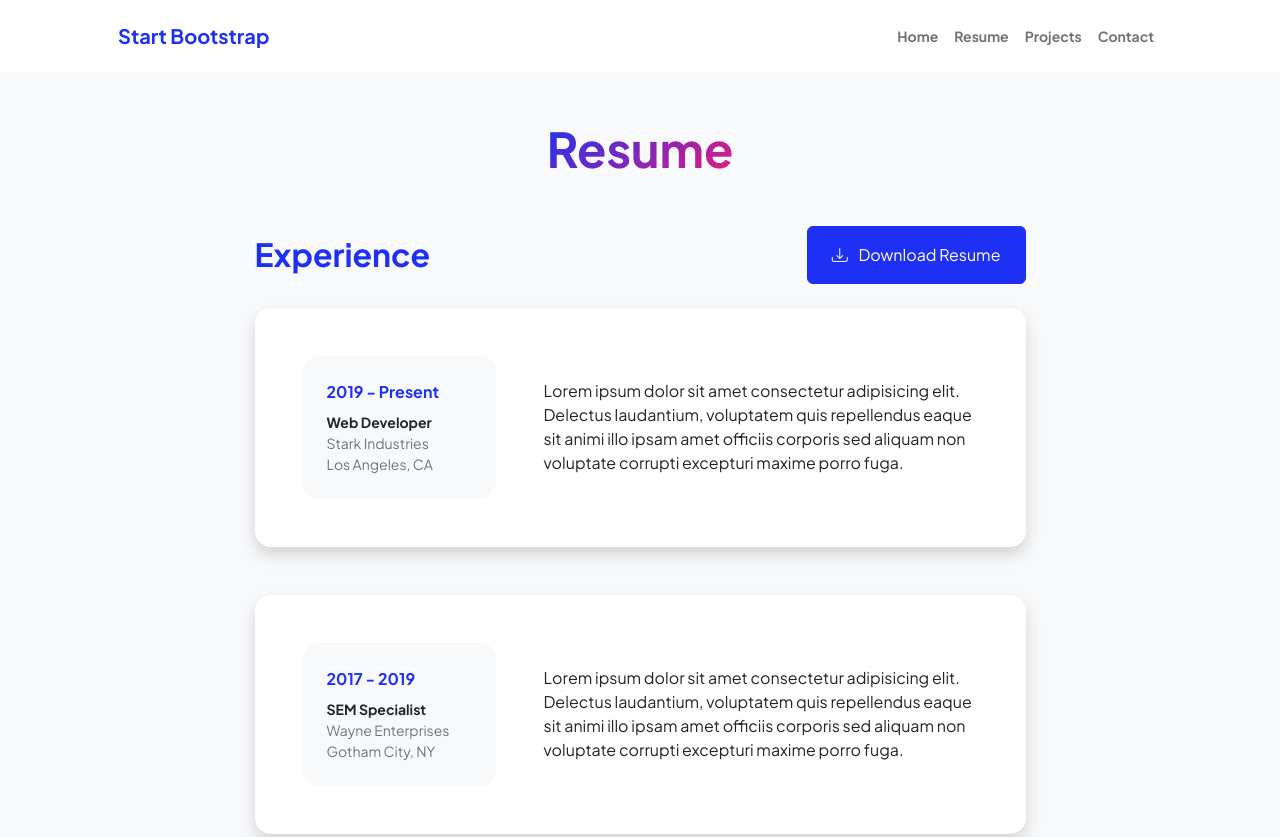
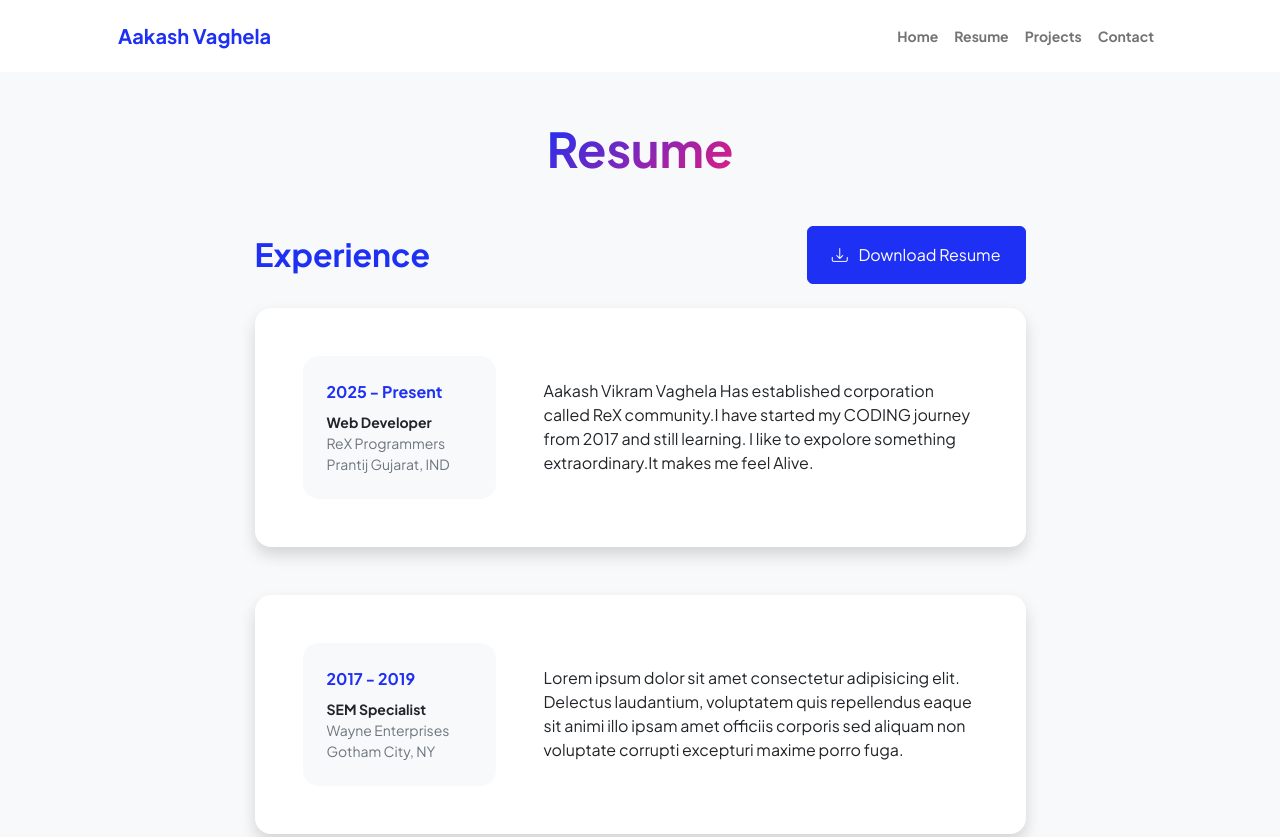
Before and after one commit to vaghelaaakash007/aakashvaghela, a plain HTML site: page resume.html in a window 1280 px wide. Shown: the top 837 px of the page. Drawn offline with nearby package versions, Linux system fonts and the light colour scheme.

Commit message:
Update resume.html

```diff
--- a/resume.html
+++ b/resume.html
@@ -5,7 +5,7 @@
         <meta name="viewport" content="width=device-width, initial-scale=1, shrink-to-fit=no" />
         <meta name="description" content="" />
         <meta name="author" content="" />
-        <title>Personal - Start Bootstrap Template</title>
+        <title>Personal - Aakash Vikram Vaghela</title>
         <!-- Favicon-->
         <link rel="icon" type="image/x-icon" href="assets/favicon.ico" />
         <!-- Custom Google font-->
@@ -22,7 +22,7 @@
             <!-- Navigation-->
             <nav class="navbar navbar-expand-lg navbar-light bg-white py-3">
                 <div class="container px-5">
-                    <a class="navbar-brand" href="index.html"><span class="fw-bolder text-primary">Start Bootstrap</span></a>
+                    <a class="navbar-brand" href="index.html"><span class="fw-bolder text-primary">Aakash Vaghela</span></a>
                     <button class="navbar-toggler" type="button" data-bs-toggle="collapse" data-bs-target="#navbarSupportedContent" aria-controls="navbarSupportedContent" aria-expanded="false" aria-label="Toggle navigation"><span class="navbar-toggler-icon"></span></button>
                     <div class="collapse navbar-collapse" id="navbarSupportedContent">
                         <ul class="navbar-nav ms-auto mb-2 mb-lg-0 small fw-bolder">
@@ -47,7 +47,7 @@
                                 <h2 class="text-primary fw-bolder mb-0">Experience</h2>
                                 <!-- Download resume button-->
                                 <!-- Note: Set the link href target to a PDF file within your project-->
-                                <a class="btn btn-primary px-4 py-3" href="#!">
+                                <a class="btn btn-primary px-4 py-3" href="https://media.tenor.com/77DqRFoWaDMAAAAi/tkthao219-bubududu.gif">
                                     <div class="d-inline-block bi bi-download me-2"></div>
                                     Download Resume
                                 </a>
@@ -58,13 +58,13 @@
                                     <div class="row align-items-center gx-5">
                                         <div class="col text-center text-lg-start mb-4 mb-lg-0">
                                             <div class="bg-light p-4 rounded-4">
-                                                <div class="text-primary fw-bolder mb-2">2019 - Present</div>
+                                                <div class="text-primary fw-bolder mb-2">2025 - Present</div>
                                                 <div class="small fw-bolder">Web Developer</div>
-                                                <div class="small text-muted">Stark Industries</div>
-                                                <div class="small text-muted">Los Angeles, CA</div>
+                                                <div class="small text-muted">ReX Programmers</div>
+                                                <div class="small text-muted">Prantij Gujarat, IND</div>
                                             </div>
                                         </div>
-                                        <div class="col-lg-8"><div>Lorem ipsum dolor sit amet consectetur adipisicing elit. Delectus laudantium, voluptatem quis repellendus eaque sit animi illo ipsam amet officiis corporis sed aliquam non voluptate corrupti excepturi maxime porro fuga.</div></div>
+                                        <div class="col-lg-8"><div>Aakash Vikram Vaghela Has established corporation called ReX community.I have started my CODING journey from 2017 and still learning. I like to expolore something extraordinary.It makes me feel Alive.</div></div>
                                     </div>
                                 </div>
                             </div>
```
